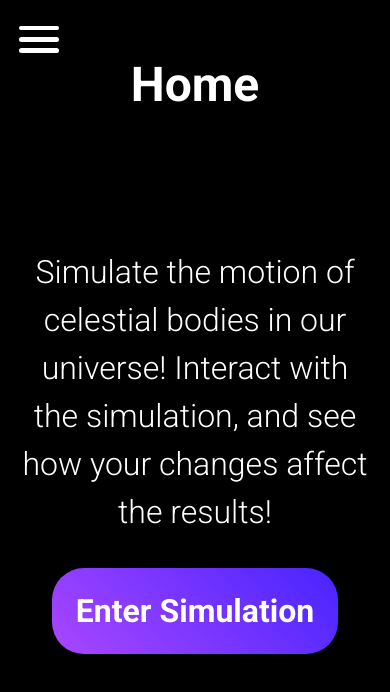
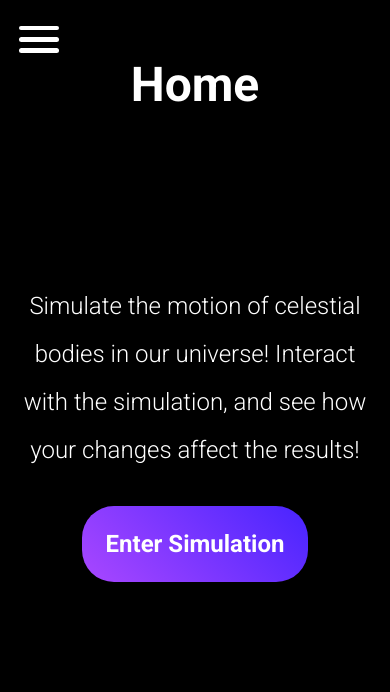
Before and after one commit to TeenageMutantCoder/n-body-sim, a React (Create React App) app: page / in a window 390 px wide. Shown: the top 692 px of the page. Built offline with nearby package versions, Linux system fonts and the light colour scheme.

Commit message:
Edited media query

```diff
--- a/src/components/App.css
+++ b/src/components/App.css
@@ -91,7 +91,7 @@ input#menu-toggle:checked~.navigation {
     margin: 1rem 0;
 }
 
-@media (max-width: 768px) {
+@media (max-width: 767px) {
     :root {
         --navigation-width: 100vw;
     }
--- a/src/components/Home.css
+++ b/src/components/Home.css
@@ -1,8 +1,7 @@
 .Home__container {
     display: flex;
     flex-direction: column;
-    height: 80vh;
-    justify-content: center;
+    margin-top: 20vh;
 }
 
 .intro {
@@ -16,7 +15,7 @@
     background: linear-gradient(45deg, var(--main-color), var(--accent-color));
     border-radius: 2rem;
     display: block;
-    font-size: 2rem;
+    font-size: 1.5rem;
     font-weight: 700;
     margin: 2rem auto;
     opacity: 1;
@@ -30,3 +29,10 @@
 .button:hover {
     opacity: 0.7;
 }
+
+@media (max-width: 767px) {
+    .intro {
+        font-size: 1.5rem;
+        line-height: 3rem;
+    }
+}
```
